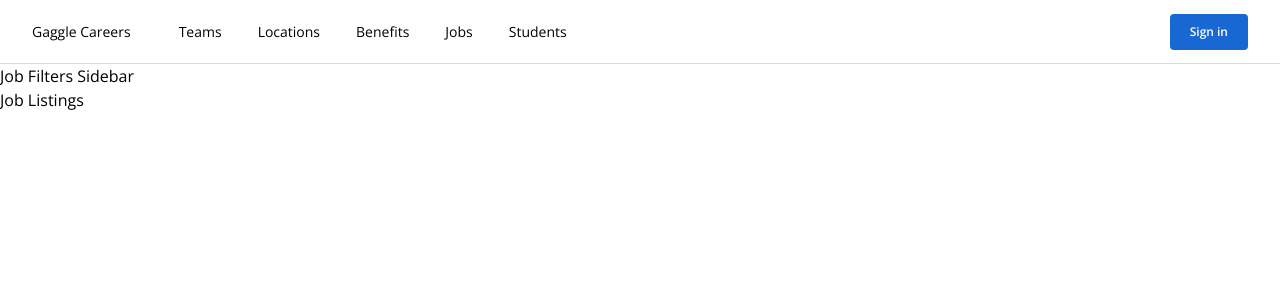
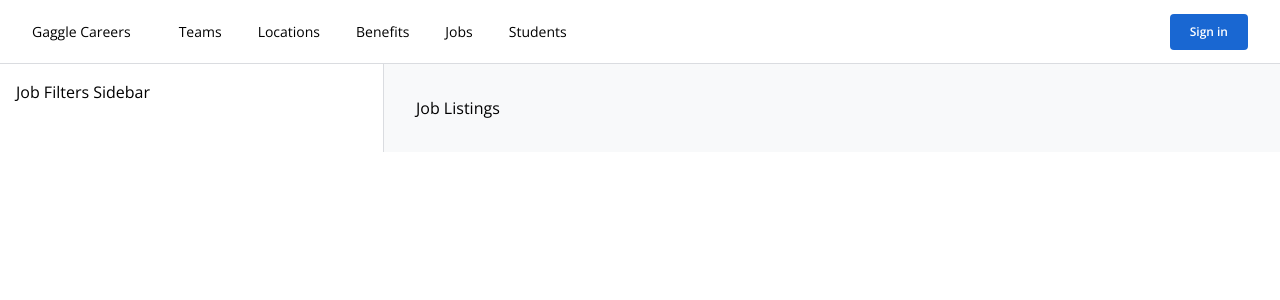
Before and after one commit to neopythe/job-search, a Vue app: page /#/jobs/results in a window 1280 px wide. Shown: the top 300 px of the page. Built offline with nearby package versions, Linux system fonts and the light colour scheme.

Commit message:
add styling for JobListings, JobFiltersSidebar, and JobResultsView

```diff
--- a/src/components/JobResults/JobFiltersSidebar/JobFiltersSidebar.vue
+++ b/src/components/JobResults/JobFiltersSidebar/JobFiltersSidebar.vue
@@ -1,5 +1,7 @@
 <template>
-  <div>Job Filters Sidebar</div>
+  <div class="flex w-96 flex-col border-r border-brand-gray-1 p-4">
+    Job Filters Sidebar
+  </div>
 </template>
 
 <script>
--- a/src/components/JobResults/JobListings.vue
+++ b/src/components/JobResults/JobListings.vue
@@ -1,5 +1,5 @@
 <template>
-  <main>Job Listings</main>
+  <main class="flex-auto bg-brand-gray-2 p-8">Job Listings</main>
 </template>
 
 <script>
--- a/src/views/JobResultsView.vue
+++ b/src/views/JobResultsView.vue
@@ -1,5 +1,5 @@
 <template>
-  <div>
+  <div class="flex w-full flex-nowrap">
     <job-filters-sidebar />
     <job-listings />
   </div>
```
